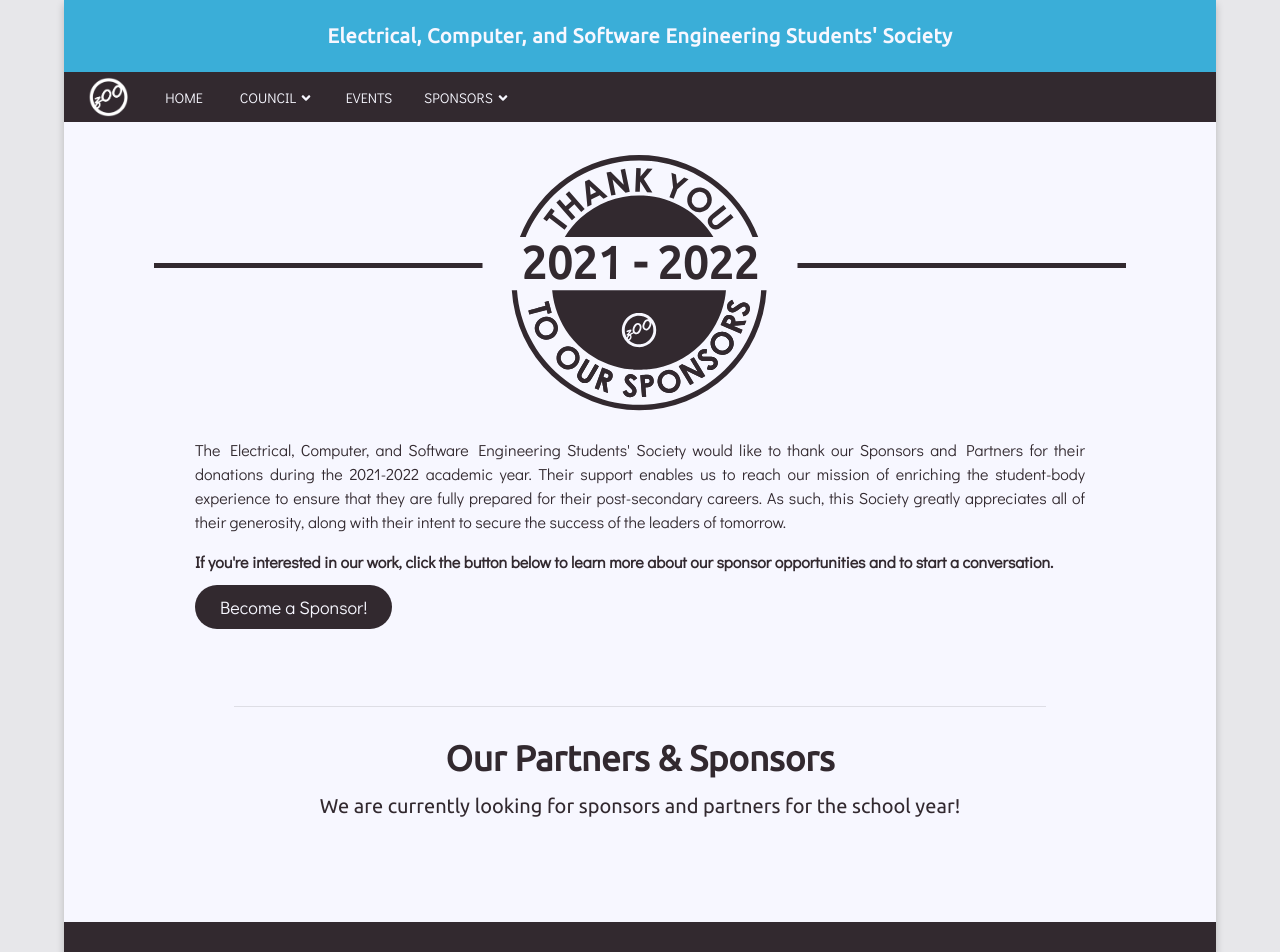
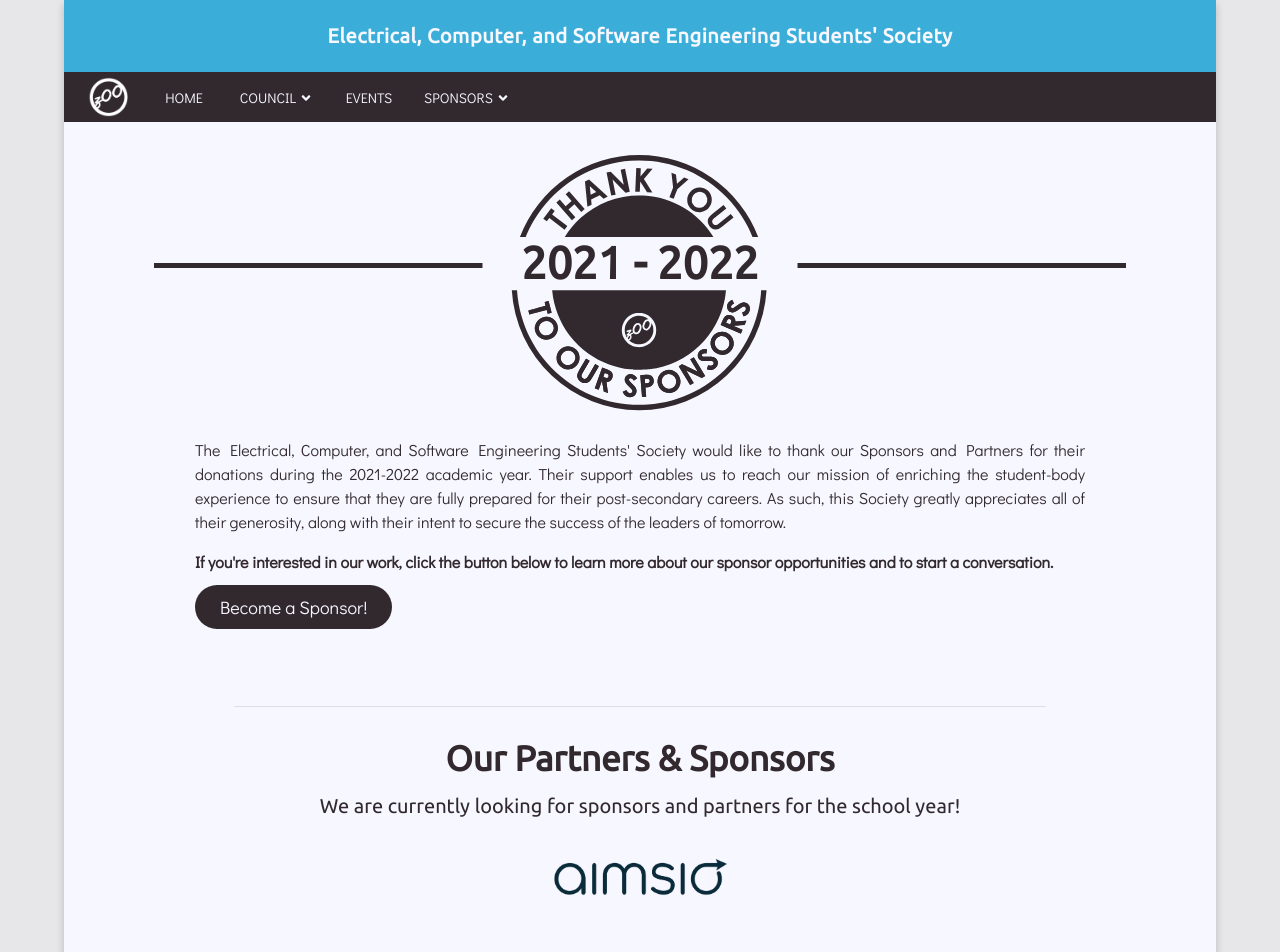
Before and after one commit to zoouofc/zooengg.ca-react, a React (Create React App) app: page /our-sponsors in a window 1280 px wide. Shown: the top 952 px of the page. Built offline with nearby package versions, Linux system fonts and the light colour scheme.

Commit message:
Fixing security error & adding sposnor image & updating packages

```diff
--- a/src/pages/HomePage.jsx
+++ b/src/pages/HomePage.jsx
@@ -36,7 +36,7 @@ const HomePage = () => (
         <img src={pic1} alt="" />
         <img src={pic2} alt="" />
         <img src={pic3} alt="" />
-        <a href="https://hopin.com/events/tech-fair-zoo/registration" target="_blank">
+        <a href="https://hopin.com/events/tech-fair-zoo/registration" target="_blank" rel="noreferrer">
           <img src={pic4} alt="" />
         </a>
         <img src={pic5} alt="" />
--- a/src/pages/SponsorPage.jsx
+++ b/src/pages/SponsorPage.jsx
@@ -8,6 +8,7 @@ import '../stylesheets/sponsor/SponsorPage.scss';
 // Importing Images
 // import placeholder from '../assets/sponsor-pages/sponsor-placeholder.png';
 import thanks from '../assets/sponsor-pages/thank-you.svg';
+import aimsio from '../assets/sponsor-pages/aimsio.png';
 
 const SponsorPage = () => (
   <div className="page--body sponsors">
@@ -81,11 +82,11 @@ const SponsorPage = () => (
         className="enterprise"
         alt="placeholder"
       /> */}
-      {/* <img
-        src={placeholder}
+      <img
+        src={aimsio}
         className="corporate"
         alt="placeholder"
-      /> */}
+      />
       {/* <img
         src={placeholder}
         className="basic"
```
Also changed, not shown: package.json (+10 -10 lines), src/assets/sponsor-pages/aimsio.png (added), 1 other file (tests, documents, lock files or other folders).
